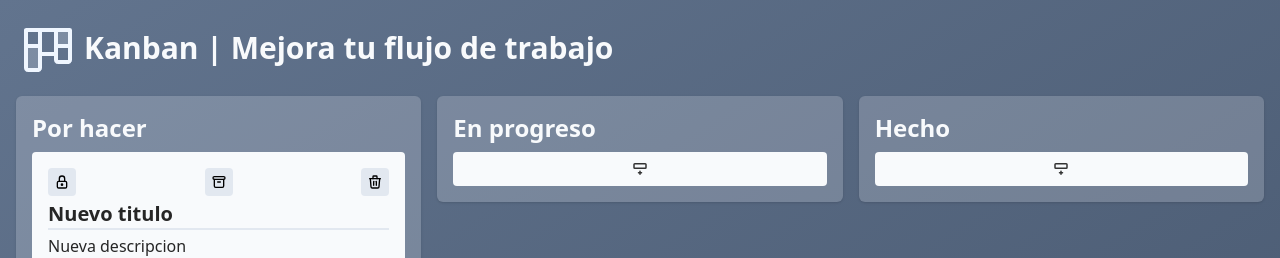
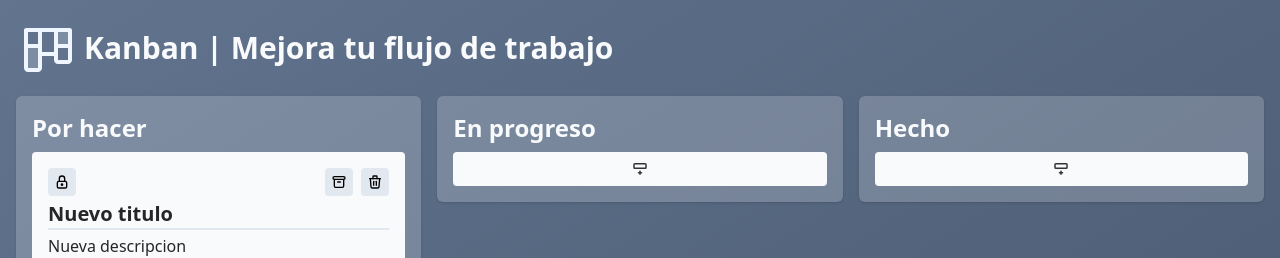
Before and after one commit to lui5gl/kanban, an Angular app: page / in a window 1280 px wide. Both pictures are taken after a click on the button 218 px from the left and 169 px from the top of the page. Shown: the top 258 px of the page. Built offline with nearby package versions, Linux system fonts and the light colour scheme; a web font is replaced by a local one.

Commit message:
Refactor card component layout; adjust button structure for improved alignment and readability

```diff
--- a/src/app/components/card/card.component.html
+++ b/src/app/components/card/card.component.html
@@ -6,7 +6,10 @@
   [class.cursor-not-allowed]="is_archived"
   [class.cursor-grab]="!is_archived"
 >
-  <div cdkDragHandle class="flex justify-between select-none">
+  <div
+    cdkDragHandle
+    class="flex w-full items-center justify-between select-none"
+  >
     <button
       (click)="toggleLockState()"
       class="flex aspect-square w-7 items-center justify-center rounded-sm bg-slate-200 transition-all duration-150 hover:bg-slate-300"
@@ -19,6 +22,7 @@
         height="16"
       />
     </button>
+    <div class="flex items-center gap-2">
       <button
         (click)="toggleArchiveState()"
         class="flex aspect-square w-7 items-center justify-center rounded-sm bg-slate-200 transition-all duration-150 hover:bg-slate-300"
@@ -37,6 +41,7 @@
       >
         <img ngSrc="/icons/delete.svg" alt="Icono de eliminar" width="16" height="16" />
       </button>
+    </div>
   </div>
 
   <h3
```
Lines whose indentation alone changed are shown as unchanged.
